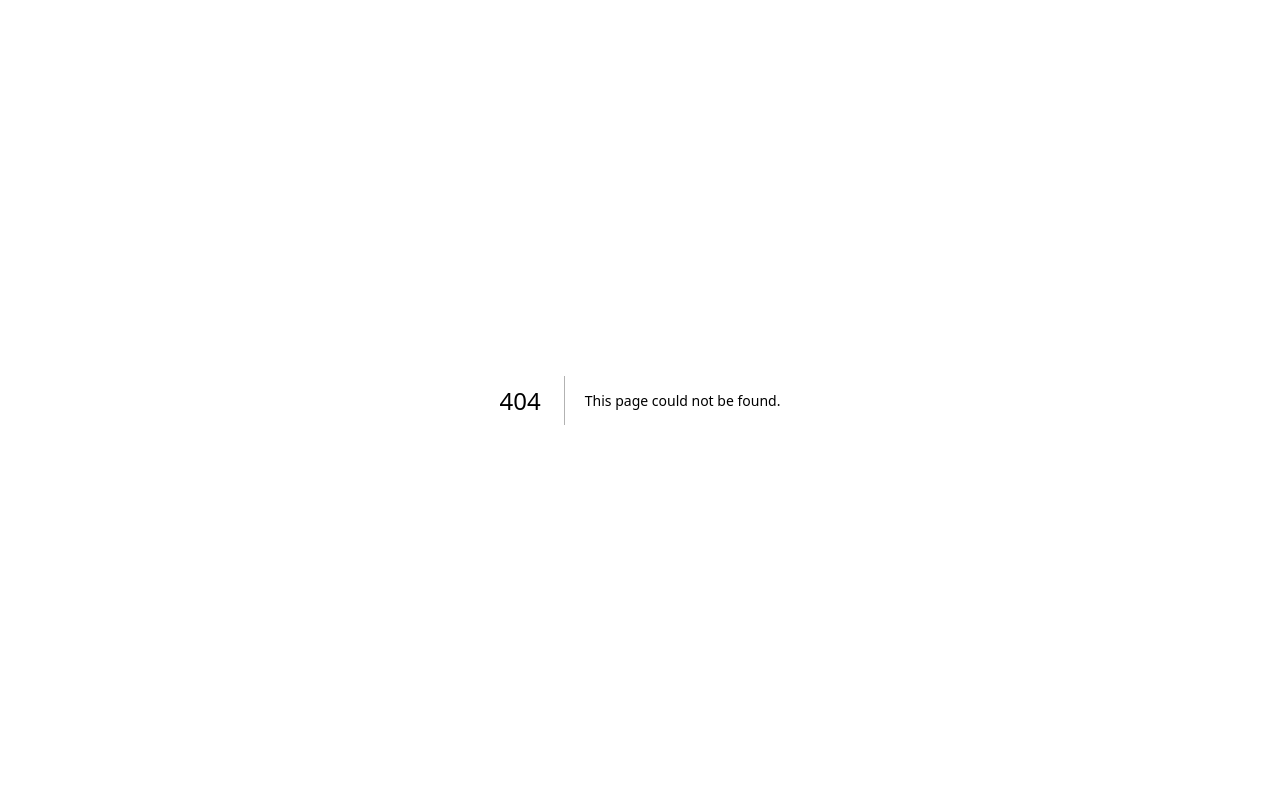
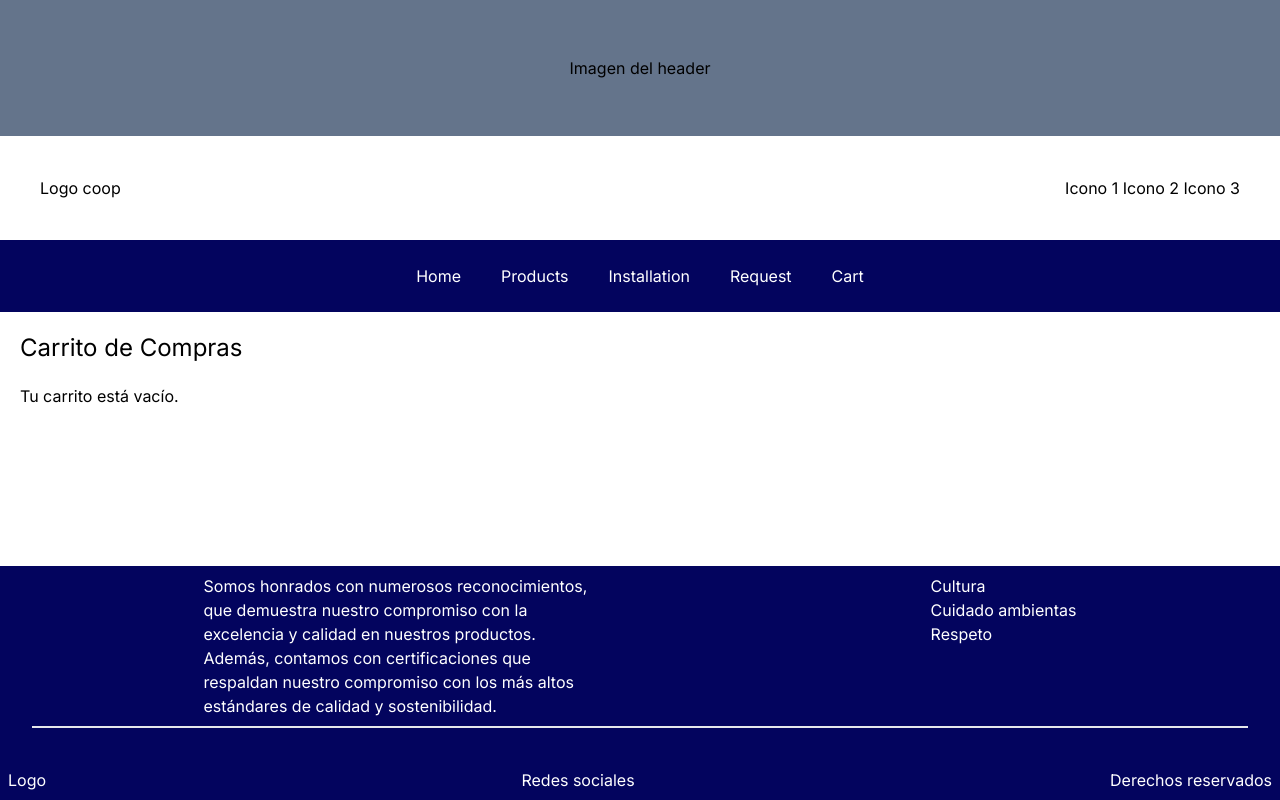
Before and after one commit to AngelUrielCesenaAlvarez/islandPacific, a Next.js app: page /pages/cartContent in a window 1280 px wide. Before the commit this address had no page. Built offline with nearby package versions, Linux system fonts and the light colour scheme.

Commit message:
Productos en version casi final

```diff
--- /dev/null
+++ b/src/app/context/CartContext.js
@@ -0,0 +1,40 @@
+'use client';
+import { createContext, useState, useContext } from "react";
+
+// Creamos el contexto
+const CartContext = createContext();
+
+// Creamos el proveedor del contexto
+export const CartProvider = ({ children }) => {
+  const [cart, setCart] = useState([]);
+
+  // Función para agregar al carrito
+  const addToCart = (product) => {
+    setCart((prevCart) => [...prevCart, product]);
+  };
+
+  // Función para remover del carrito
+  const removeFromCart = (product) => {
+    setCart((prevCart) =>
+      prevCart.filter((item) => item.key !== product.key)
+    );
+  };
+
+  console.log("CartProvider renderizado", { cart, addToCart, removeFromCart }); // Verificación
+
+  return (
+    <CartContext.Provider value={{ cart, addToCart, removeFromCart }}>
+      {children}
+    </CartContext.Provider>
+  );
+};
+
+// Hook personalizado para usar el contexto del carrito
+export const useCart = () => {
+  const context = useContext(CartContext);
+  if (!context) {
+    throw new Error("useCart must be used within a CartProvider");
+  }
+  console.log("useCart hook", context); // Verificación
+  return context;
+};
--- a/src/app/layout.js
+++ b/src/app/layout.js
@@ -1,5 +1,6 @@
 import { Inter } from "next/font/google";
 import "./globals.css";
+import { CartProvider } from "./context/CartContext";
 
 const inter = Inter({ subsets: ["latin"] });
 
@@ -10,8 +11,10 @@ export const metadata = {
 
 export default function RootLayout({ children }) {
   return (
-    <html lang="es">
-      <body className={inter.className}>{children}</body>
-    </html>
+    <CartProvider>
+      <html lang="es">
+        <body className={inter.className}>{children}</body>
+      </html>
+    </CartProvider>
   );
 }
--- a/src/app/pages/_app.js
+++ b/src/app/pages/_app.js
@@ -1,4 +1,5 @@
-import { CartProvider } from "../../context/CartContext";
+import { CartProvider } from "../context/CartContext";
+import '../styles/globals.css'; // Importa tus estilos globales aquí
 
 function MyApp({ Component, pageProps }) {
   return (
--- /dev/null
+++ b/src/app/pages/cartContent/page.jsx
@@ -0,0 +1,49 @@
+'use client';
+import React from "react";
+import { useCart } from "@/app/context/CartContext";
+import Navigation from "@/components/Navigation";
+import Footer from "@/components/Footer";
+
+const Cart = () => {
+  const { cart, removeFromCart } = useCart();
+
+  const handleRemove = (product) => {
+    removeFromCart(product);
+  };
+
+  return (
+    <div className="flex flex-col min-h-screen">
+      <header>
+        <Navigation />
+      </header>
+      <main className="flex-grow p-5">
+        <h1 className="text-2xl mb-5">Carrito de Compras</h1>
+        {cart.length === 0 ? (
+          <p>Tu carrito está vacío.</p>
+        ) : (
+          <div>
+            {cart.map((product, index) => (
+              <div key={index} className="flex items-center justify-between border-b py-2">
+                <div>
+                  <p>{product.productName}</p>
+                  <p>{product.productPrice}</p>
+                </div>
+                <button
+                  onClick={() => handleRemove(product)}
+                  className="bg-red-500 text-white px-4 py-2"
+                >
+                  Eliminar
+                </button>
+              </div>
+            ))}
+          </div>
+        )}
+      </main>
+      <footer>
+        <Footer />
+      </footer>
+    </div>
+  );
+};
+
+export default Cart;
--- a/src/app/pages/products/page.jsx
+++ b/src/app/pages/products/page.jsx
@@ -1,13 +1,15 @@
-"use client";
+'use client'
 import React, { useEffect, useState } from "react";
 import Navigation from "@/components/Navigation";
 import Footer from "@/components/Footer";
 import { ref, get } from "firebase/database";
 import { db } from "@/app/config/realTime";
 import Post from "@/components/Post";
+import { useCart } from "@/app/context/CartContext";
 
 const Products = () => {
-  const [item, setItem] = useState([]);
+  const [items, setItems] = useState([]);
+  const { addToCart } = useCart(); // Desestructuramos addToCart
 
   useEffect(() => {
     const loadProducts = () => {
@@ -19,8 +21,7 @@ const Products = () => {
               key,
               ...value,
             }));
-
-            setItem(data);
+            setItems(data);
           }
         })
         .catch((error) => {
@@ -36,10 +37,8 @@ const Products = () => {
         <Navigation />
       </header>
       <main className="grid grid-cols-2">
-        {item.map((product) => (
-          <div key={product.key} >
-            <Post product={product} />
-          </div>
+        {items.map((product) => (
+          <Post key={product.key} product={product} addToCart={addToCart} />
         ))}
       </main>
       <footer>
--- a/src/components/Navigation.jsx
+++ b/src/components/Navigation.jsx
@@ -13,6 +13,8 @@ const Navigation = () => {
         <Link href="/pages/products">Products</Link>
         <Link href="/pages/installations">Installation</Link>
         <Link href="/pages/request">Request</Link>
+        <Link href="/pages/cartContent">Cart</Link>
+
       </div>
     </div>
   );
--- a/src/components/Post.jsx
+++ b/src/components/Post.jsx
@@ -1,9 +1,11 @@
-const Post = ({ product }) => {
+// src/components/Post.js
+const Post = ({ product, addToCart }) => {
   return (
     <div className="flex flex-col items-center border-2 p-5 m-2">
-      <p> {product.productName}</p>
+      <p>{product.productName}</p>
       <p>{product.productPrice}</p>
-      <img src={product.imgUrl} width={100} />
+      <img src={product.imgUrl} width={100} alt={product.productName} />
+      <button onClick={() => addToCart(product)}>Add to Cart</button>
     </div>
   );
 };
```
Also changed, not shown: src/context/CartContext.jsx (deleted, +0 -24 lines).
